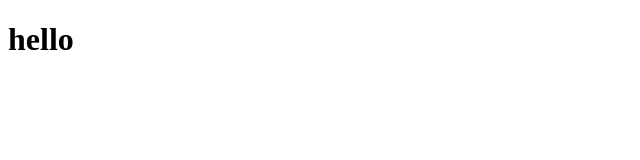
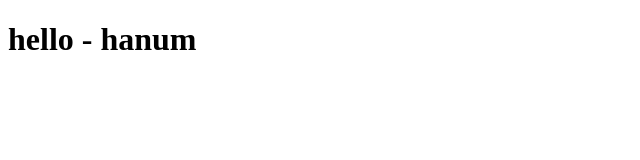
Before and after one commit to drhanum/latihan-github, a plain HTML site: page index.html in a window 1280 px wide. Shown: the whole page, without its empty margins (0-640 px from the left). Drawn offline with Linux system fonts and the light colour scheme.

Commit message:
added name

```diff
--- a/index.html
+++ b/index.html
@@ -6,6 +6,6 @@
     <title>hanum</title>
 </head>
 <body>
-    <h1>hello</h1>
+    <h1>hello - hanum</h1>
 </body>
 </html>
```
